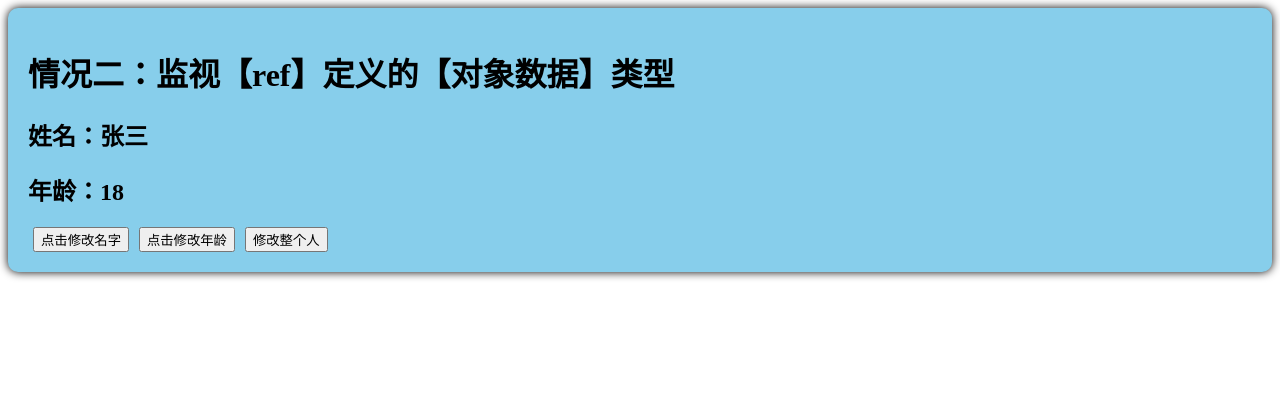
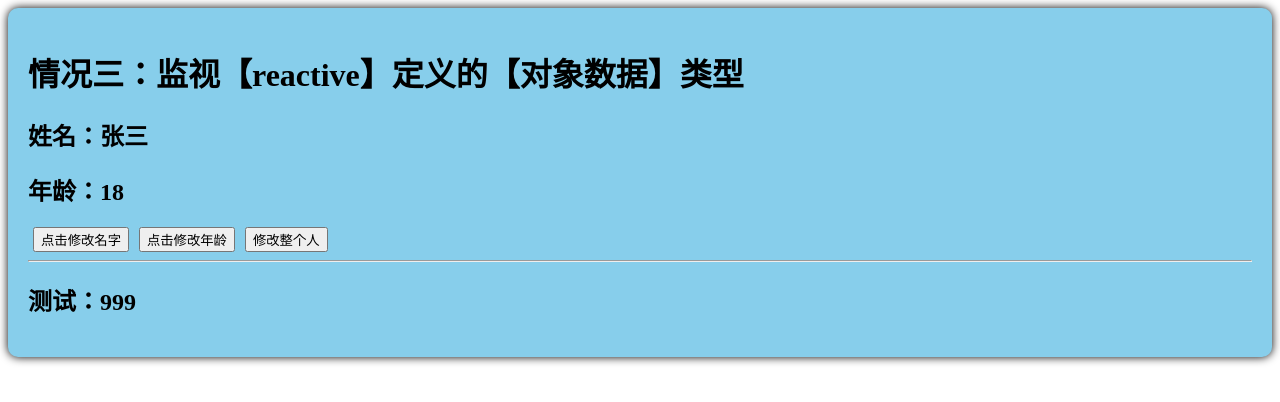
Before and after one commit to Mht-2025/Vue3-test, a Vue app: page / in a window 1280 px wide. Shown: the top 402 px of the page. Built offline with nearby package versions, Linux system fonts and the light colour scheme; the HTML template or start-up script is replaced by a standard one.

Commit message:
情况三：监视【reactive】定义的【对象数据】类型

```diff
--- a/src/components/PersonInfo.vue
+++ b/src/components/PersonInfo.vue
@@ -1,52 +1,54 @@
 <template>
   <div class="person">
-    <h1>情况二：监视【ref】定义的【对象数据】类型</h1>
+    <h1>情况三：监视【reactive】定义的【对象数据】类型</h1>
     <h2>姓名：{{ person.name }}</h2>
     <h2>年龄：{{ person.age }}</h2>
     <button @click="changName">点击修改名字</button>
     <button @click="changAge">点击修改年龄</button>
     <button @click="changPerson">修改整个人</button>
+    <hr>
+    <h2>测试：{{ sum.a.b.c }}</h2>
   </div>
 </template>
 
 //组合式API
 <script setup lang="ts" name="PersonInfo">
-    import {ref,watch} from 'vue'
+import {reactive,watch} from 'vue'
     //数据
-    const person = ref({
+    const person = reactive({
       name:'张三',
       age:18
     })
+    const sum ={
+      a:{
+        b:{
+          c:999
+        }
+      }
+    }
+    console.log(sum);
+
     //监视
     watch(person,(newValue,oldValue)=>{
         console.log(newValue,oldValue)
     })
     function changName(){
-      person.value.name += '~~'
+      person.name += '~~'
     }
     function changAge(){
-      person.value.age += 1
+      person.age += 1
     }
     function changPerson(){
-      person.value = {
-        name:'李四',
-        age:20
-      }
+      Object.assign(person,{name:'李四',age:20})
+    }
+    // 监视，情况三：监视【reactive】定义的【对象类型】数据，
+    // 且默认是开启深度监视的
+    watch(person,(newValue,oldValue)=>{
+      console.log("person变化了",newValue,oldValue);
+    })
 
-    }
-    /*
-    监听 情况二：监视【ref】定义的【对象数据】类型
-    监视的是对象的地址值，若想监视对象内部属性的变化，
-    需要手动开启深度监视 ，即配置对象中的deep为true
-    watch的第一个参数是：被监视的数据
-    watch的第二个参数是：监视的回调
-    watch的第三个参数是：配置对象（deep、immediate等等.....）
-    immediate 配置项：默认是false，立即执行回调函数，
-    如果配置为true，则立即执行回调函数，并监视变化
-    */
-    watch(person,(newValue,oldValue)=>{
-      console.log(newValue,oldValue)
-    },{deep:true})
+
+
 </script>
 
 <style scoped>
```
